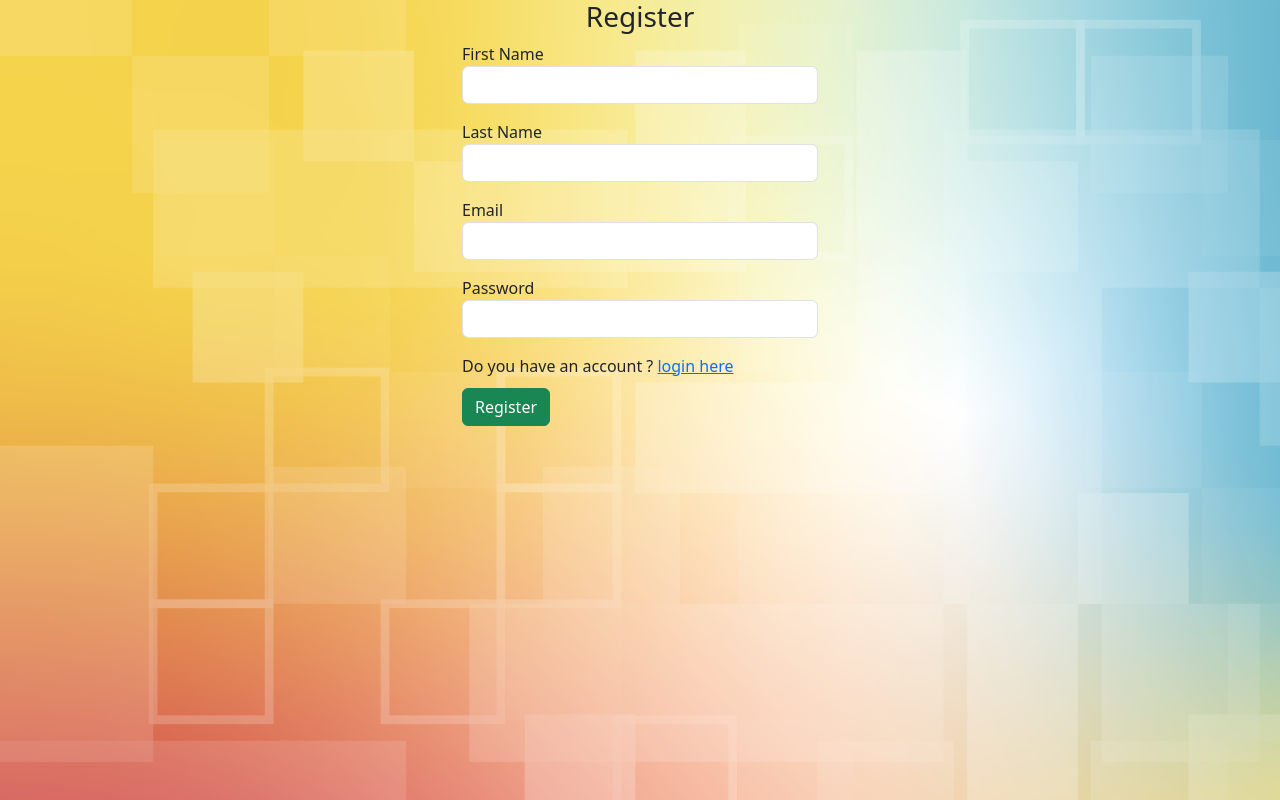
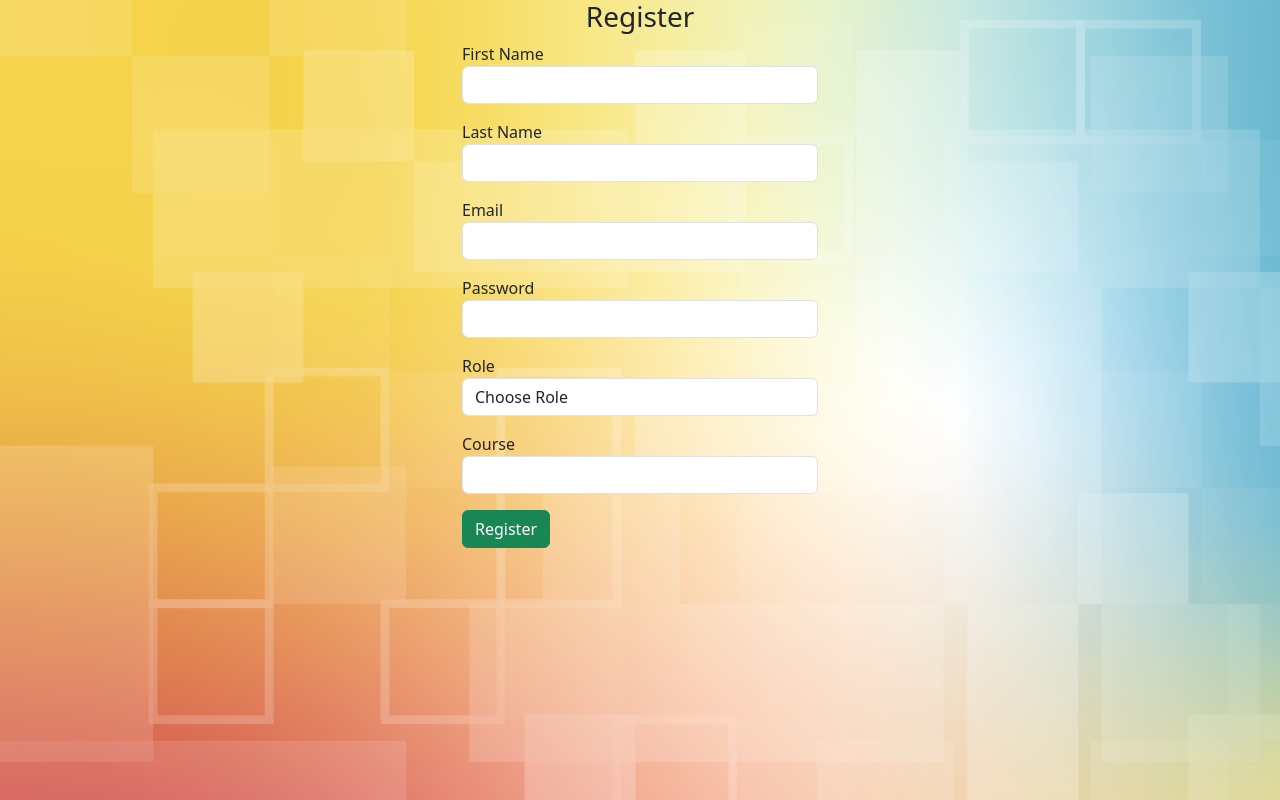
Before and after one commit to Staff-Hackathon/MernProjectClient, a React (Create React App) app in the folder frontend/: page /register in a window 1280 px wide. Built offline with nearby package versions, Linux system fonts and the light colour scheme.

Commit message:
register user(staff/student) from admin done

```diff
--- a/frontend/src/components/Feedback.jsx
+++ b/frontend/src/components/Feedback.jsx
@@ -20,7 +20,7 @@ export default function Feedback({ feedback }) {
             )
         } else {
             return (
-            <div style={styles.container} onClick={onFeedbackSelect}>
+            <div style={styles.container}>
             <div style={styles.course}>{feedback["course"]}</div>
             <div style={styles.type}>{feedback["type"]}</div>
             <div style={styles.sdate}>{feedback["sdate"]}</div>
--- a/frontend/src/screens/Home.jsx
+++ b/frontend/src/screens/Home.jsx
@@ -40,7 +40,7 @@ export default function Home() {
           src={`http://localhost:4000/${sessionStorage['profileImage']}`}
           alt=''
         />
-        <div>Welcome {sessionStorage['firstName']}</div>
+        <div>Welcome {sessionStorage['firstName']} {sessionStorage['lastName']}</div>
         <button onClick={onLogout} className='btn btn-warning btn-sm'>
           Logout
         </button>
@@ -52,6 +52,13 @@ export default function Home() {
         className='btn btn-success btn-sm'
         style={{ marginBottom: 10, marginRight: 10 }}>
         Create feedback
+      </Link>
+
+      <Link
+        to='/register'
+        className='btn btn-success btn-sm'
+        style={{ marginBottom: 10, marginRight: 10 }}>
+        Add New User
       </Link>
 
       <div className="row">
--- a/frontend/src/screens/Regsiter.jsx
+++ b/frontend/src/screens/Regsiter.jsx
@@ -1,12 +1,28 @@
 import { useState } from 'react'
-import { Link } from 'react-router-dom'
 import "bootstrap/dist/css/bootstrap.min.css"
+import { showErrorAlert, showSuccessAlert } from "../utils"
+import { userRegister } from '../services/user'
+import { useNavigate } from 'react-router-dom'
 
 export default function Register() {
+
+  const [firstName, setfirstName] = useState('')
+  const [lastName, setlastName] = useState('')
   const [email, setEmail] = useState('')
   const [password, setPassword] = useState('')
-  const [firstName, setfirstName] = useState('')
-  const [lastName, setlastName] = useState('')
+  const [role, setRole] = useState('')
+  const [course, setCourse] = useState('')
+  const navigate = useNavigate()
+  const onUserRegister = () => {
+    userRegister(firstName, lastName, email, password, role, course, (result) => {
+        if (result["status"] === "success") {
+          navigate("/home")
+          showSuccessAlert("Added new User")
+        } else {
+            showErrorAlert("error while adding a new User")
+        }
+    })
+  }
 
   return (
     <div>
@@ -53,10 +69,29 @@ export default function Register() {
             </div>
 
             <div className='mb-3'>
-              <div>
-                Do you have an account ? <Link to='/'>login here</Link>
-              </div>
-              <button style={{ marginTop: 10 }} className='btn btn-success'>
+              <label htmlFor=''>Role</label>
+              <select onChange={(e) => setRole(e.target.value)} className="form-control">
+                <option value="">Choose Role</option>
+                <option value="student">Student</option>
+                <option value="staff">Staff</option>
+              </select>
+            </div>
+
+            <div className='mb-3'>
+              <label htmlFor=''>Course</label>
+              <input
+                onChange={(e) => setCourse(e.target.value)}
+                type='text'
+                className='form-control'
+              />
+            </div>
+
+            <div className='mb-3'>
+            <button
+                onClick={onUserRegister}
+                style={{ marginRight: 10 }}
+                className="btn btn-success"
+            >
                 Register
               </button>
             </div>
--- a/frontend/src/screens/StaffDashboard.jsx
+++ b/frontend/src/screens/StaffDashboard.jsx
@@ -43,7 +43,7 @@ export default function StaffDashboard() {
           src={`http://localhost:4000/${sessionStorage['profileImage']}`}
           alt=''
         />
-        <div>Welcome {sessionStorage['firstName']}</div>
+        <div>Welcome {sessionStorage['firstName']} {sessionStorage['lastName']}</div>
         <button onClick={onLogout} className='btn btn-warning btn-sm'>
           Logout
         </button>
--- a/frontend/src/screens/StudentDashboard.jsx
+++ b/frontend/src/screens/StudentDashboard.jsx
@@ -56,7 +56,7 @@ export default function StaffDashboard() {
           src={`http://localhost:4000/${sessionStorage['profileImage']}`}
           alt=''
         />
-        <div>Welcome {sessionStorage['firstName']}</div>
+        <div>Welcome {sessionStorage['firstName']} {sessionStorage['lastName']}</div>
         <button onClick={onLogout} className='btn btn-warning btn-sm'>
           Logout
         </button>
--- a/frontend/src/screens/login.jsx
+++ b/frontend/src/screens/login.jsx
@@ -74,10 +74,6 @@ export default function Login() {
             </div>
 
             <div className='mb-3'>
-              <div>
-                Don't you have an account yet?{' '}
-                <Link to='/register'>register here</Link>
-              </div>
               <button
                 onClick={onLogin}
                 style={{ marginTop: 10 }}
--- a/frontend/src/services/user.js
+++ b/frontend/src/services/user.js
@@ -22,6 +22,15 @@ export function userLogin(email, password, callback) {
   })
 }
 
+export function userRegister(firstName, lastName, email, password, role, course, callback) {
+  const url = config.server + '/user/signup'
+  axios.post(url, {firstName, lastName, email, password, role, course }).then((response) => {
+    const result = response.data
+    console.log(result);
+    callback(result)
+  })
+}
+
 export function loadAllFaculties(callback) {
   const url = config.server + "/user/allfaculties";
   axios.get(url, prepareTokenHeader()).then((response) => {
```
